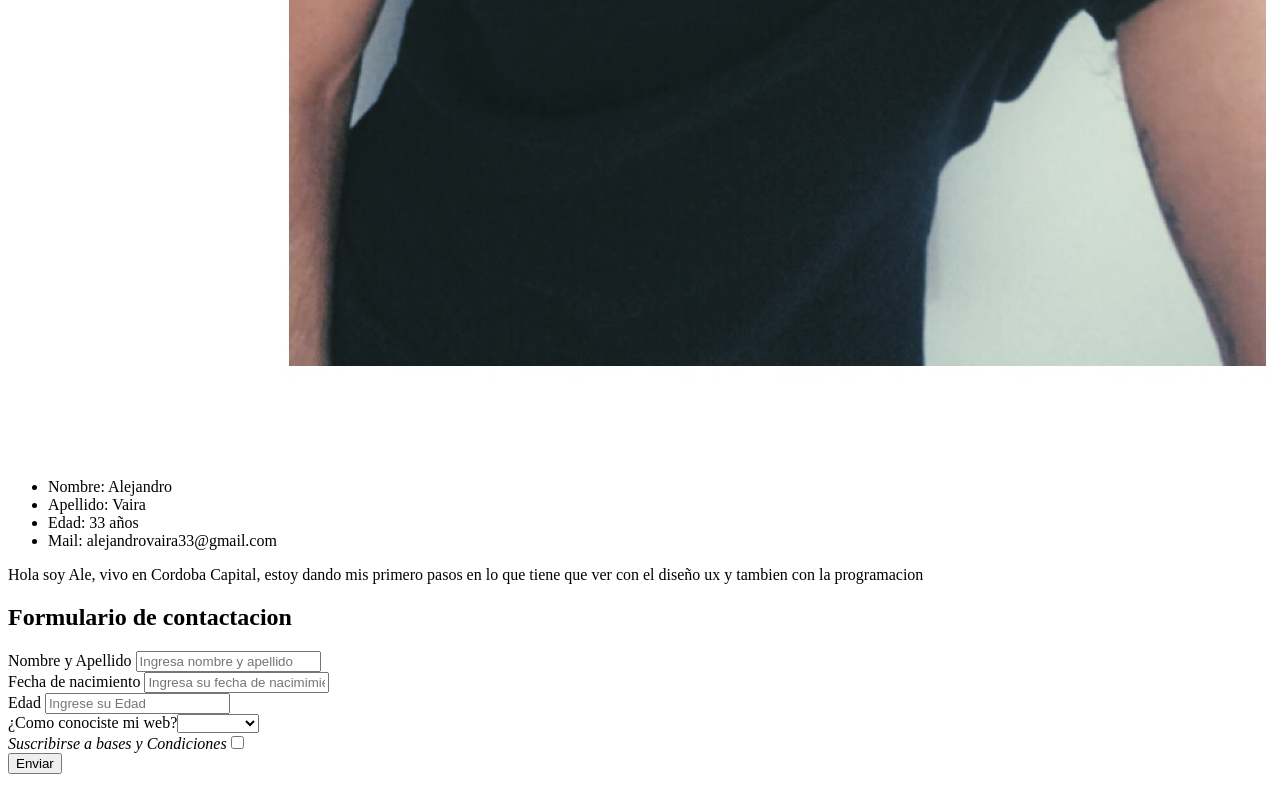
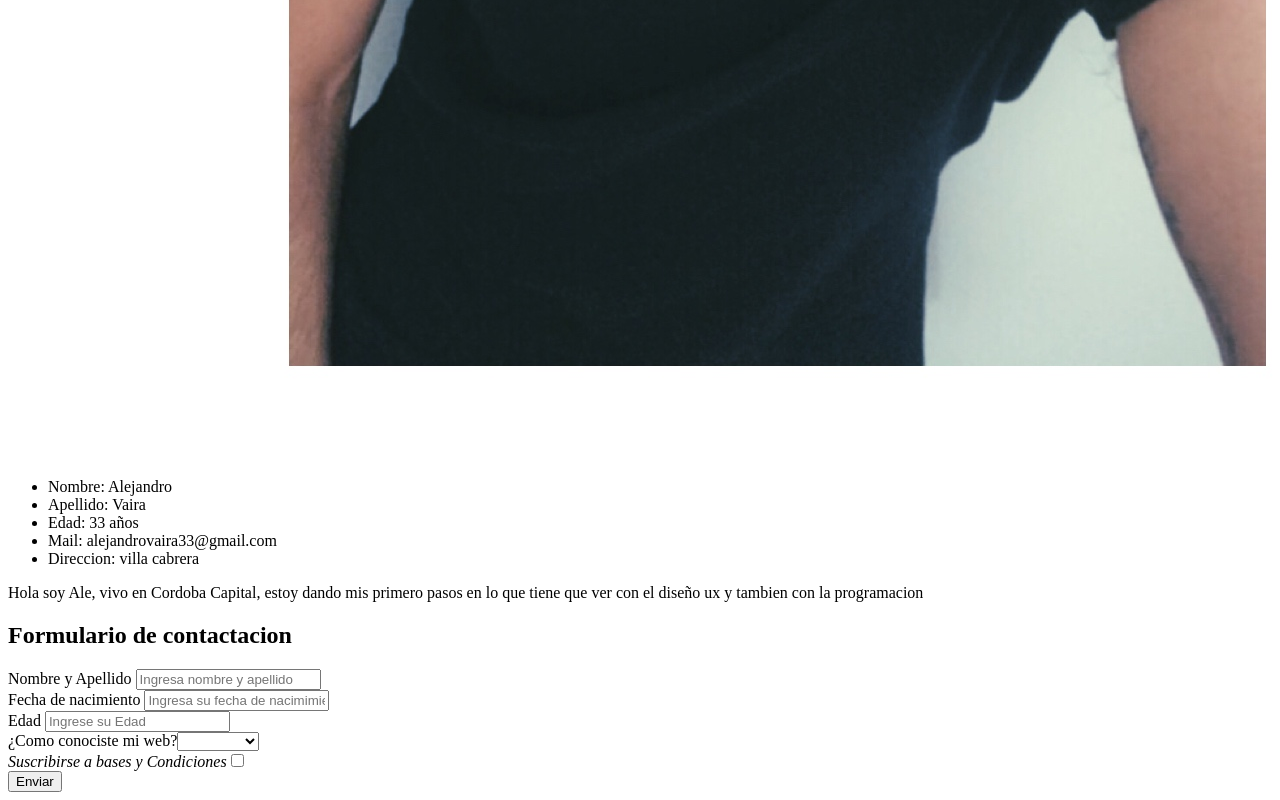
Before and after one commit to vairaale/nucba2717, a plain HTML site: page index.html in a window 1280 px wide. Shown: the part 1542-2342 px from the top of the page. Drawn offline with Linux system fonts and the light colour scheme.

Commit message:
carga de direccion

```diff
--- a/index.html
+++ b/index.html
@@ -15,6 +15,7 @@
         <li>Apellido: Vaira </li>
         <li>Edad: 33 años </li>
         <li>Mail: alejandrovaira33@gmail.com </li>
+        <li>Direccion: villa cabrera </li>
     </ul>
     <p>Hola soy Ale, vivo en Cordoba Capital, estoy dando mis primero pasos en lo que tiene que ver con el diseño ux y tambien con la programacion</p>
 </div>
```
